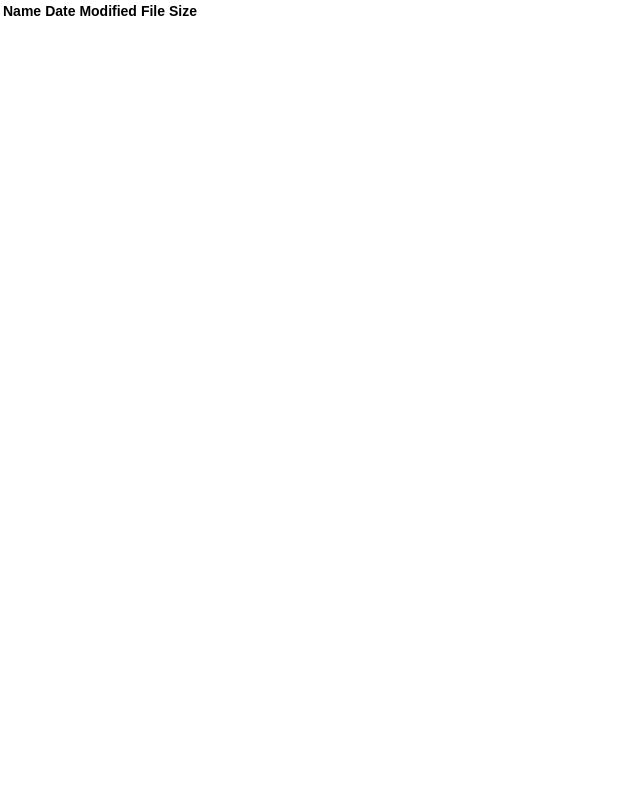
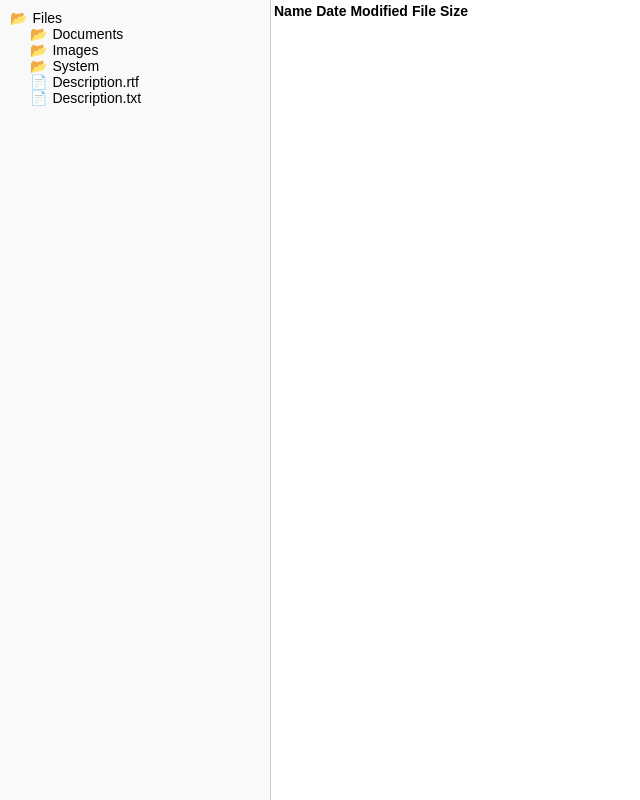
Before and after one commit to utsavk1993/file-explorer, a website with bundled scripts: page index.html in a window 1280 px wide. Shown: the whole page, without its empty margins (0-640 px from the left). Built offline with nearby package versions, Linux system fonts and the light colour scheme.

Commit message:
Populated the sidebar tree view using the dummy data

```diff
--- /dev/null
+++ b/fileExplorer.js
@@ -0,0 +1,60 @@
+import { data } from './data/index.js';
+
+/* Create the tree view of the file explorer in the sidebar using the data provided
+ * @param {Object} node - The node object to create the tree view for
+  * @param {Element} parentElement - The parent element to append the tree view to
+  */
+const createTreeView = (node, parentElement) => {
+  const li = document.createElement('li');
+  const text = document.createElement('span');
+  li.style.listStyleType = 'none';
+  text.textContent = node.name;
+  text.dataset.type = node.type;
+  text.dataset.path = getPath(node);
+  text.classList.add(node.type);
+
+  li.appendChild(text);
+  // Append the list item to the parent element
+  parentElement.appendChild(li);
+
+  // If the node has children, create a nested list
+  if (node.children && node.children.length > 0) {
+    const ul = document.createElement('ul');
+    li.appendChild(ul);
+    // Recursively create the tree view for the children
+    node.children.forEach(child => createTreeView(child, ul));
+  }
+
+  // Add event listener to the text element to display the contents of the folder
+  text.addEventListener('click', (event) => {
+    const target = event.target;
+    if (target.classList.contains('folder')) {
+      // Toggle the display of the nested ul element
+      const nestedUl = target.nextElementSibling;
+      if (nestedUl) {
+        nestedUl.style.display = nestedUl.style.display === 'none' ? 'block' : 'none';
+      }
+    }
+    document.querySelectorAll('.selected').forEach(el => el.classList.remove('selected'));
+    target.classList.add('selected');
+  });
+}
+
+// Get the path of the node by traversing up the parent nodes
+const getPath = (node) => {
+  const path = [];
+  let current = node;
+  while (current) {
+    path.unshift(current.name);
+    current = current.parent;
+  }
+  return path.join('/');
+}
+
+/* Initialize the file explorer by creating the tree view in the sidebar */
+const initializeFileExplorer = () => {
+  const rootElement = document.getElementById('sidebar');
+  data.forEach(node => createTreeView(node, rootElement));
+}
+
+initializeFileExplorer();
--- a/index.html
+++ b/index.html
@@ -21,3 +21,5 @@
     </table>
   </div>
 </body>
+<script type="module" src="./fileExplorer.js"></script>
+</html>
--- a/styles.css
+++ b/styles.css
@@ -5,3 +5,39 @@ body {
   font-family: Arial, sans-serif;
   font-size: 14px;
 }
+
+#sidebar {
+  width: 250px;
+  background-color: #f9f9f9;
+  border-right: 1px solid #ccc;
+  overflow-y: auto;
+  padding: 10px;
+}
+
+ul {
+  list-style-type: none;
+  padding-left: 20px;
+  margin: 0;
+}
+
+ul ul {
+  display: none;
+}
+
+.folder::before {
+  content: "📂";
+  margin-right: 5px;
+}
+
+.file::before {
+  content: "📄";
+  margin-right: 5px;
+}
+
+.folder, .file {
+  cursor: pointer;
+}
+
+.selected {
+  background-color: #e0e0e0;
+}
```
